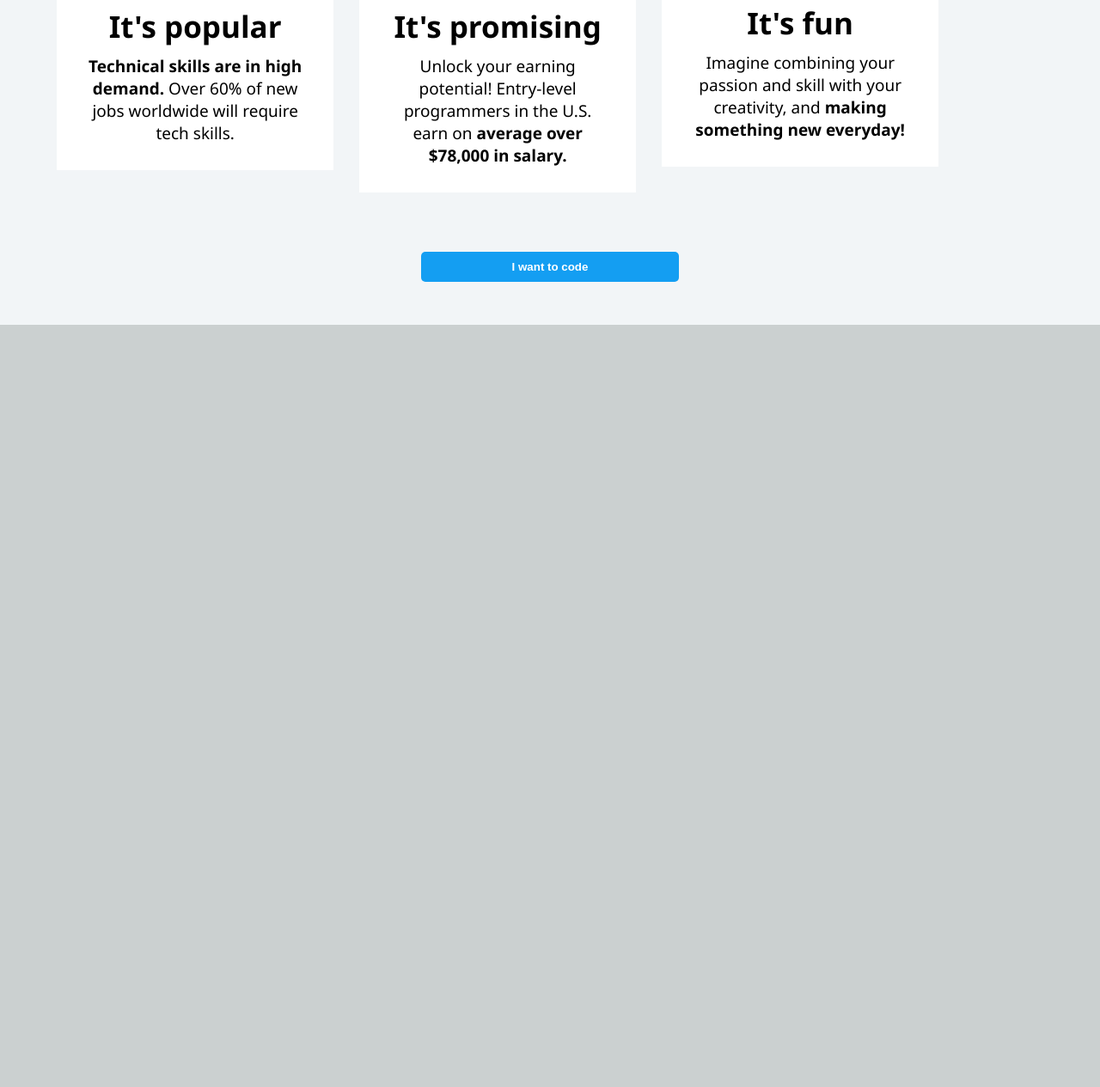
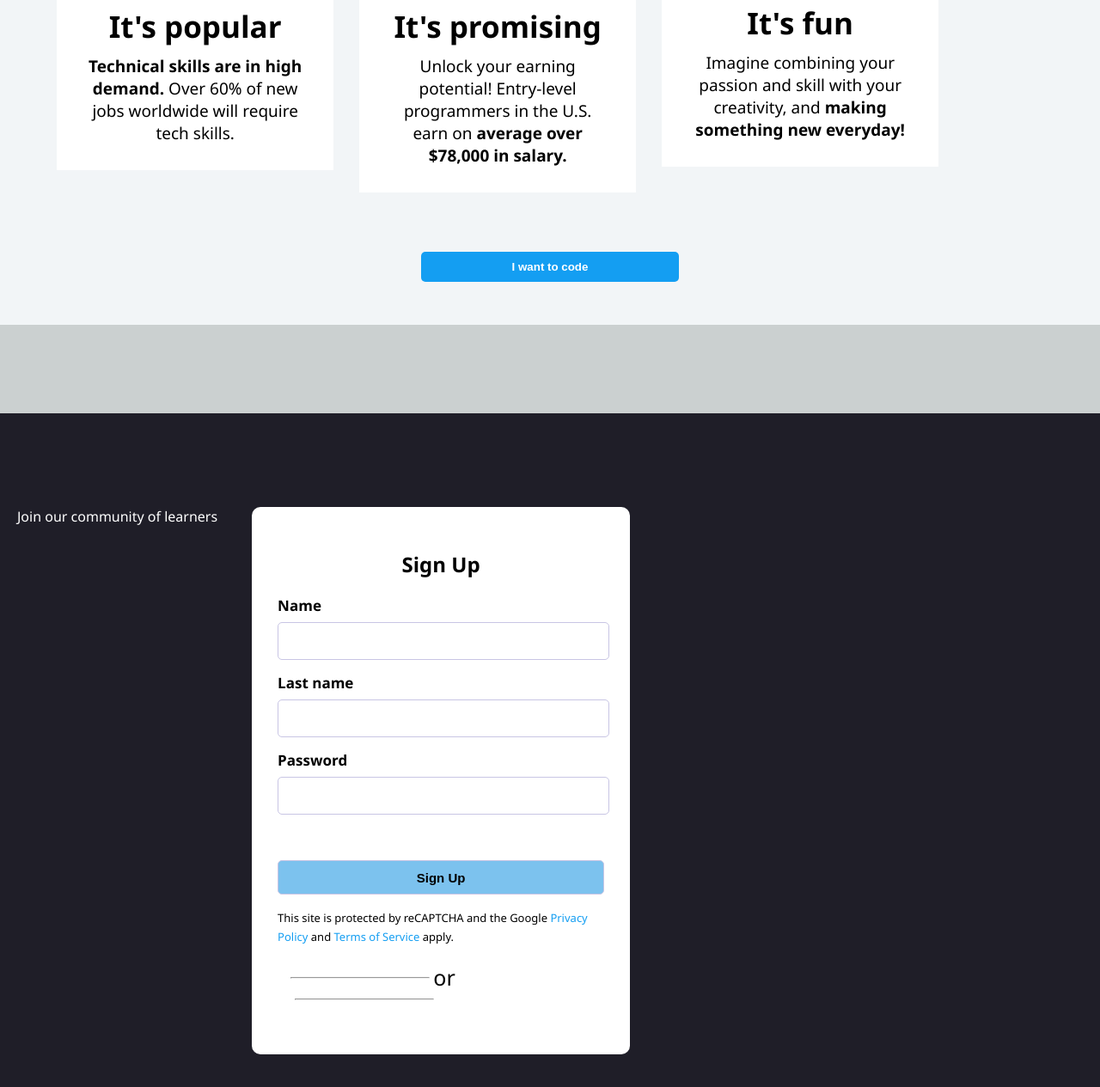
Before and after one commit to MohammedGad23/project-HTML-CSS, a plain HTML site: page index.html in a window 1280 px wide. Shown: the part 4594-5859 px from the top of the page at 86% size. Before the commit the page ends 4972 px from the top, so only its background shows below. Drawn offline with Linux system fonts and the light colour scheme.

Commit message:
add form

```diff
--- a/StyleRegist.css
+++ b/StyleRegist.css
@@ -0,0 +1,44 @@
+.Register{
+    position: absolute;
+    color: white;
+    margin-top: 8%;
+    width: 100%;
+    background-color: #1f1e28;
+    padding: 7% 0%;
+    margin-bottom: 10px;
+    text-align: center;
+}
+.Register div{
+    float: left;
+    margin: 20px;
+}
+.Register .Form{
+    background-color: white;
+    width: 380px;
+    color: black;
+    padding: 30px;
+    border-radius: 10px;
+    text-align: left;
+}
+.Register .Form input{
+    width: 380px;
+    height: 40px;
+    margin: 8px 0px 15px;
+    border-radius: 5px;
+    border: 1px solid #c8c5e4;
+}
+.Register .Form label{
+    font-size: 17px;
+    font-weight: bold;
+}
+input[type=button]{
+    color: black;
+    font-weight: bold;
+    font-size: 15px;
+    cursor: pointer;
+    background-color: #7cc2ee;
+  }
+  .Register .Form a{
+    text-decoration: none;
+    color: #149ef2;
+  }
--- a/index.html
+++ b/index.html
@@ -257,10 +257,35 @@
         </div>
         <!--  Footer  -->
         <div class="Register">
-
+            <div class="learn">
+                Join our community of learners
+            </div>
+            <div class="Form">
+                <h2 style="text-align: center;">Sign Up</h2>
+                <form action="#">
+                    <label for="name">Name</label><br>
+                    <input type="text" id="name" name="name"><br>
+                    <label for="email">Last name</label><br>
+                    <input type="email" id="email" name="email"><br>
+                    <label for="password">Password</label><br>
+                    <input type="password" id="password" name="password" style="margin-bottom: 45px;"><br>
+                    <input type="button" value="Sign Up">
+                    <span style="font-size: 13px;">
+                        This site is protected by reCAPTCHA and the Google
+                        <a href="https://policies.google.com/privacy">Privacy Policy</a>
+                        and
+                        <a href="https://policies.google.com/terms">Terms of Service</a>
+                        apply.
+                    </span>
+                    <div style="color: #fff;">
+                        <hr width="160px" style="display: inline-block; margin-left: -5px;">
+                        <span style="color: black; margin:-10px 0px;font-size:25px;">or</span>
+                        <hr width="160px" style="display: inline-block; margin-right: -12px;">
+                    </div>
+                </form>
+            </div>
         </div>
         <div class="footer">
-
         </div>
     </div>
 </body>
```
Also changed, not shown: stylehome1.css (line endings or trailing spaces).
